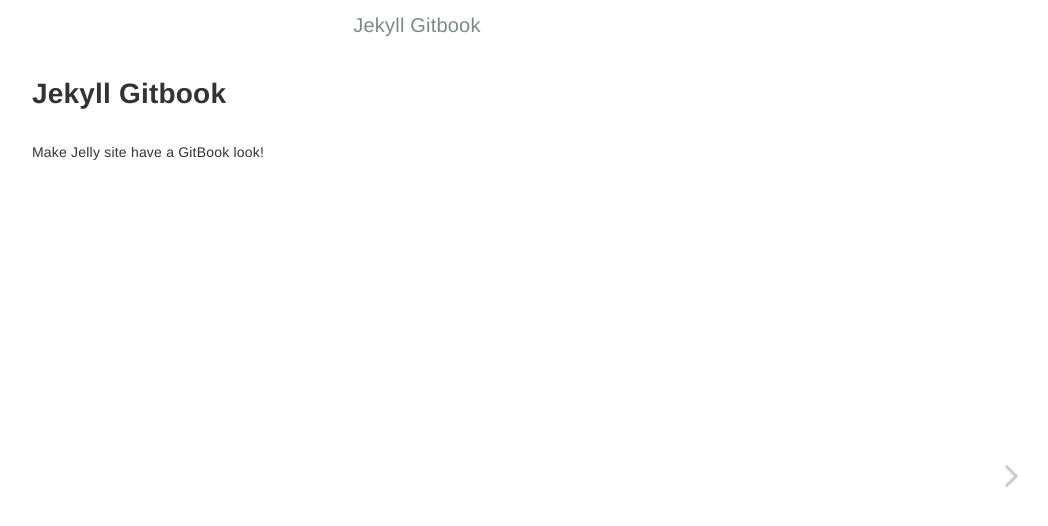
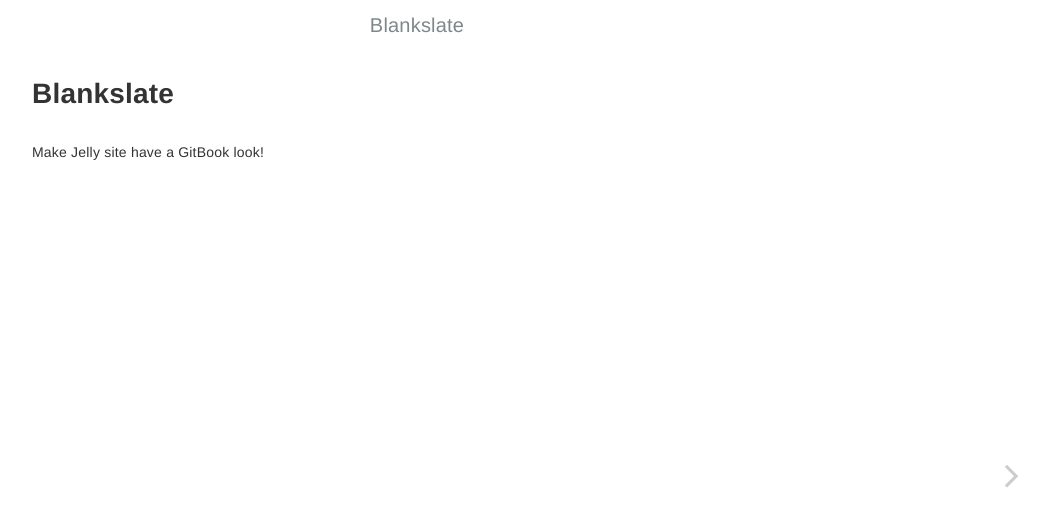
Before and after one commit to blankslate-education/blankslate-education.github.io, a Jekyll site: the page built from index.md, in a window 1280 px wide. Shown: the top 526 px of the page, without its empty margins (223-1271 px from the left). Built offline with Jekyll 4.4.1, drawn with Linux system fonts in a browser that asks for light colours.

Commit message:
updated _config.yml

```diff
--- a/_config.yml
+++ b/_config.yml
@@ -1,16 +1,16 @@
 # Configurations
-title:            Jekyll Gitbook
-longtitle:        Jekyll Gitbook
-author:           HE Tao
-email:            sighingnow@gmail.com
+title:            Blankslate
+longtitle:        Blankslate Education
+author:           Stanton Wong
+email:            stanton.wongw@gmail.com
 description: >
   Build Jekyll site with the GitBook style.
 
 version:          1.0
 gitbook_version:  3.2.3
 
-url:              'https://sighingnow.github.io'
-baseurl:          '/jekyll-gitbook'
+url:              'https://blankslate-education.github.io'
+baseurl:          '/blankslate'
 rss:              RSS
 
 # markdown render engine.
```
